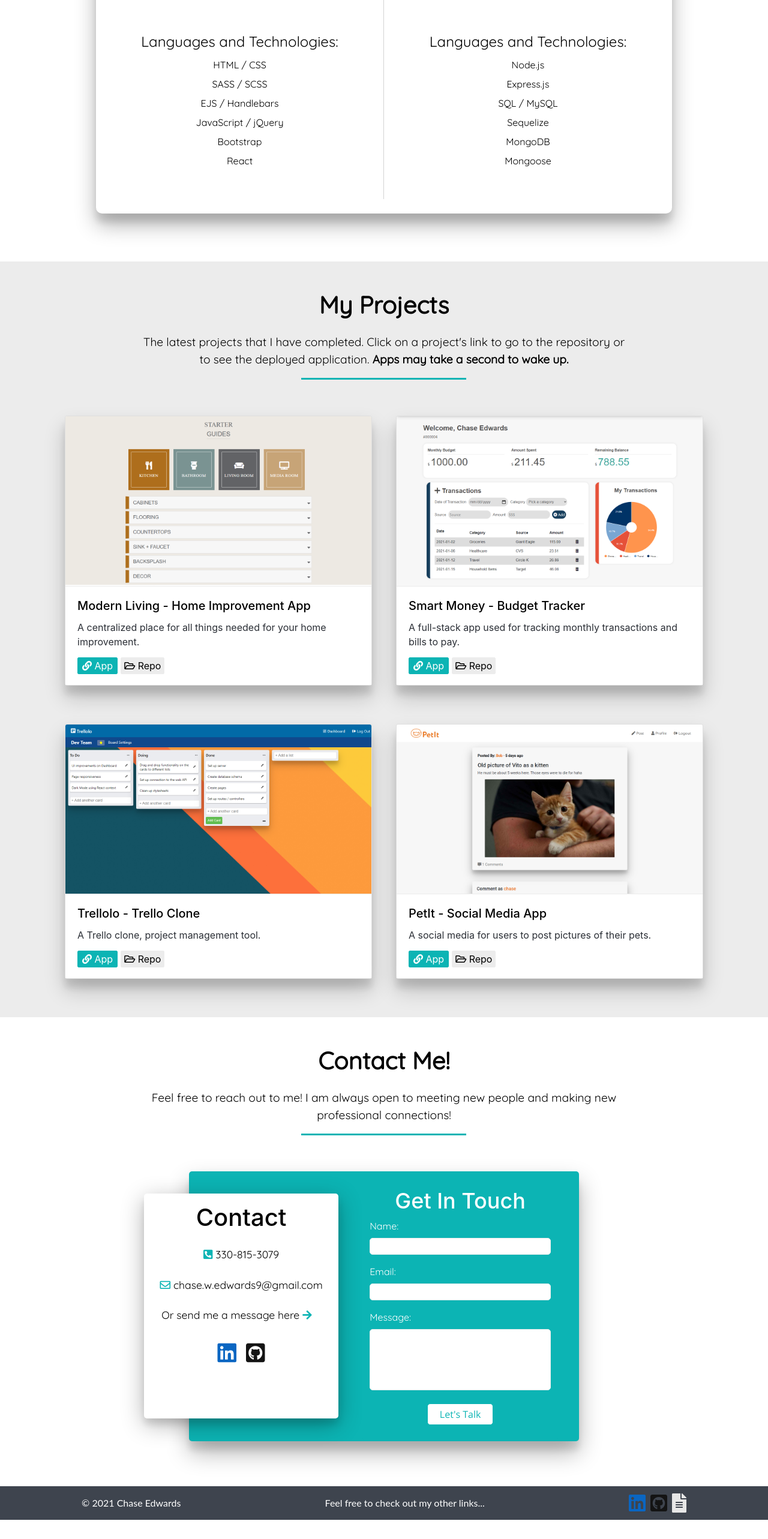
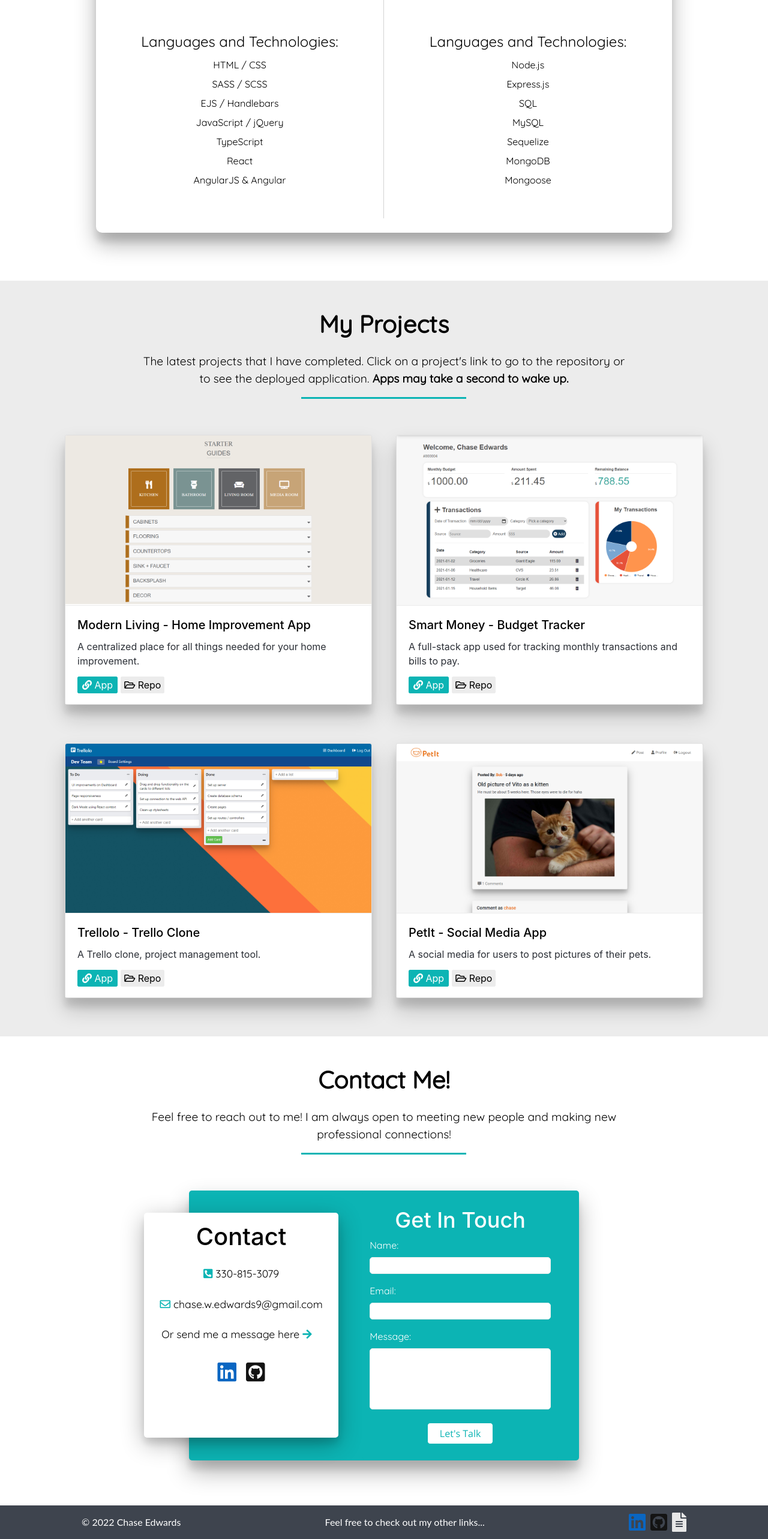
Before and after one commit to cwedwards9/react-portfolio, a React (Create React App) app: page / in a window 1280 px wide. Shown: the part 1768-4334 px from the top of the page at 60% size. Before the commit the page ends 4302 px from the top, so only its background shows below. Built offline with nearby package versions, Linux system fonts and the light colour scheme.

Commit message:
Update portfolio

```diff
--- a/src/components/Banner.css
+++ b/src/components/Banner.css
@@ -79,3 +79,9 @@
         font-size: 3rem;
     }
 }
+
+@media only screen and (max-width: 500px) {
+    .hero .background-image {
+        background-position: 60% 75%;
+    }
+}
--- a/src/components/Footer.js
+++ b/src/components/Footer.js
@@ -6,7 +6,7 @@ export default function Footer() {
     return (
         <footer>
             <div>
-                <p>&copy; 2021 Chase Edwards</p>
+                <p>&copy; 2022 Chase Edwards</p>
             </div>
             <div>
                 <p>Feel free to check out my other links...</p>
--- a/src/components/Navbar.css
+++ b/src/components/Navbar.css
@@ -13,15 +13,6 @@ nav {
 @keyframes fadein {
     100% {
         opacity: 1;
-    }
-}
-
-@media screen and (max-width: 700px) {
-    nav {
-        flex-direction: column;
-    }
-    .brandName, .nav-link {
-        font-weight: 500;
     }
 }
 
@@ -70,3 +61,15 @@ nav li {
         font-size: 1.25rem;
     }
 }
+
+@media screen and (max-width: 700px) {
+    nav {
+        flex-direction: column;
+    }
+    nav li:first-child {
+        margin-bottom: 0.50rem;
+    }
+    .brandName, .nav-link {
+        font-weight: 500;
+    }
+}
--- a/src/components/Navbar.js
+++ b/src/components/Navbar.js
@@ -6,7 +6,7 @@ import "./Navbar.css";
 export default function Navbar() {
     return (
         <nav>
-            <li><Link to="about" className="brandName"spy={true} smooth={true} duration={500}>Chase Edwards</Link></li>
+            <li><Link to="about" className="brandName" spy={true} smooth={true} duration={500}>Chase Edwards</Link></li>
             <ul className="nav-list">
                 <li><Link to="tech" className="nav-link" spy={true} smooth={true} duration={500}>Tech</Link></li>
                 <li><Link to="projects" className="nav-link"spy={true} smooth={true} duration={500}>Projects</Link></li>
--- a/src/mainSections/About.js
+++ b/src/mainSections/About.js
@@ -11,7 +11,8 @@ export default function About() {
                 Information Systems when I was exposed to programming and database management. This was not the core concentration
                 of my major, but it opened my eyes to the world of technology. Since then, I have earned my degree as well as a
                 certificate in Full Stack Web Development from Case Western Reserve University. I have completed several individual
-                and group projects along the way and interned as a Front End Web Developer.
+                and group projects along the way, interned as a Front End Web Developer, and now I am working as a Junior Front-End
+                Developer and really loving the work.
                 </p>
             </div>
         </div>
--- a/src/mainSections/Tech.css
+++ b/src/mainSections/Tech.css
@@ -31,6 +31,10 @@
 .front-end-tech h2,
 .back-end-tech h2 {
     margin-bottom: 2rem;
+}
+
+.front-end-tech h2 {
+    cursor: pointer;
 }
 
 .front-end-tech p,
--- a/src/mainSections/Tech.js
+++ b/src/mainSections/Tech.js
@@ -6,7 +6,7 @@ export default function Tech() {
       <div className="technologies">
         <section className="front-end-tech">
             <i className="fas fa-code tech-icon"></i>
-            <h2>Front-End Skills</h2>
+            <h2 title="More skills can be found in my resume">Front-End Skills</h2>
             <p>I value accessible sites for everyone, bringing an intuitive and clean design with thoughtful interactions.</p>
             <h3>Languages and Technologies:</h3>
             <ul>
@@ -14,8 +14,9 @@ export default function Tech() {
                 <li>SASS / SCSS</li>
                 <li>EJS / Handlebars</li>
                 <li>JavaScript / jQuery</li>
-                <li>Bootstrap</li>
+                <li>TypeScript</li>
                 <li>React</li>
+                <li>AngularJS &amp; Angular</li>
             </ul>
         </section>
 
@@ -27,11 +28,11 @@ export default function Tech() {
             <ul>
                 <li>Node.js</li>
                 <li>Express.js</li>
-                <li>SQL / MySQL</li>
+                <li>SQL</li>
+                <li>MySQL</li>
                 <li>Sequelize</li>
                 <li>MongoDB</li>
                 <li>Mongoose</li>
-
             </ul>
         </section>
       </div>
```
